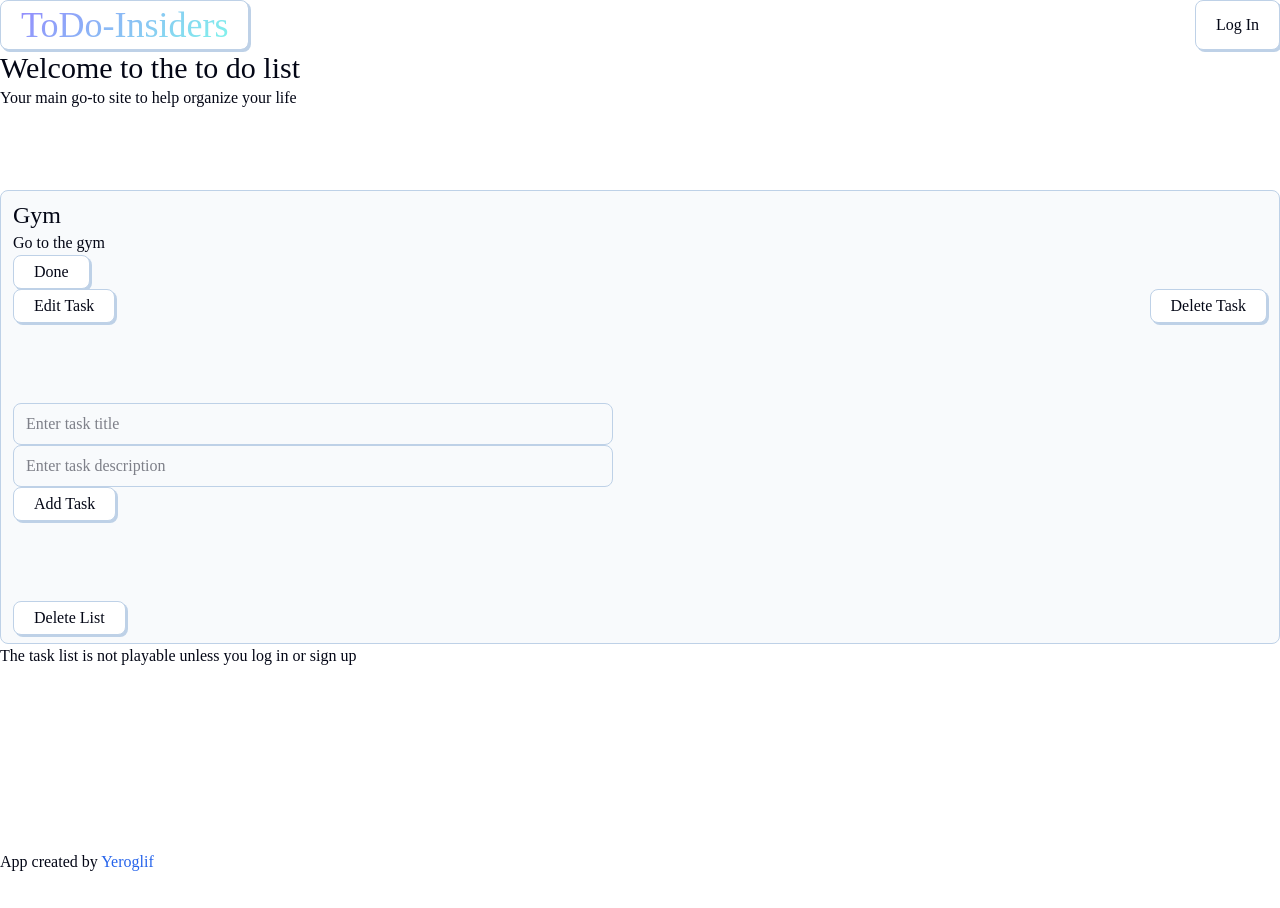
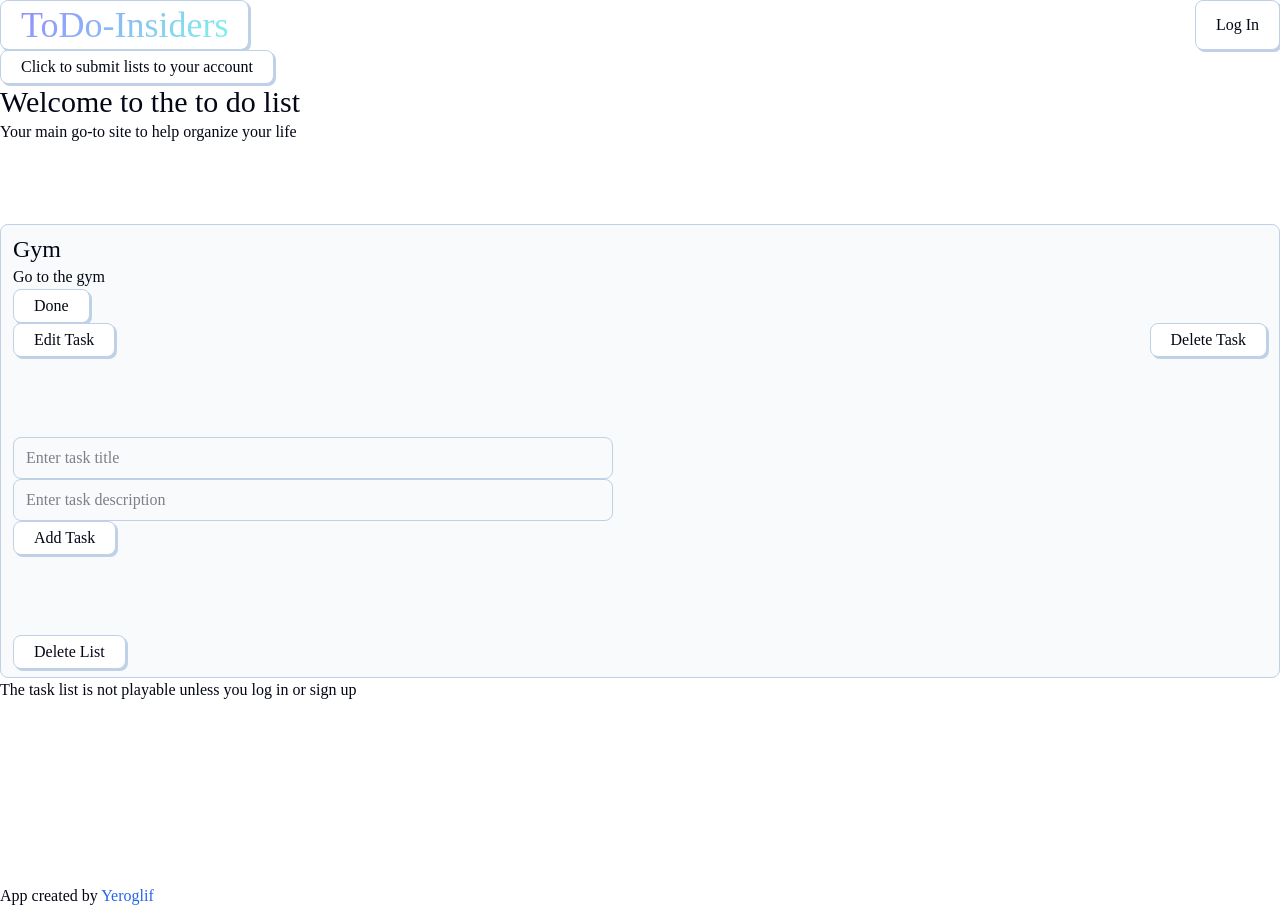
Before and after one commit to Yeroglif/to-do-app-insiders, a React (Vite) app: page / in a window 1280 px wide. Before the commit the page ends 874 px from the top, so only its background shows below. Built offline with nearby package versions, Linux system fonts and the light colour scheme; no server answers; a web font is replaced by a local one.

Commit message:
feat(Firebase): add logic to add data to the database

```diff
--- a/firebase.tsx
+++ b/firebase.tsx
@@ -1,7 +1,7 @@
 // Import the functions you need from the SDKs you need
 import { initializeApp } from "firebase/app";
-import { getAuth } from "firebase/auth/cordova";
-import { getFirestore } from "firebase/firestore/lite";
+import { getFirestore } from "firebase/firestore";
+import { getAuth } from "firebase/auth";
 
 // TODO: Add SDKs for Firebase products that you want to use
 // https://firebase.google.com/docs/web/setup#available-libraries
--- a/src/App.tsx
+++ b/src/App.tsx
@@ -1,9 +1,18 @@
+import { useState } from 'react';
 import Layout from './components/Layout'
 import TaskListContainer from './components/TaskListsContainer';
 import ToDoHero from './components/ToDoHero';
 import { useAuth } from './context/AuthContext';
+type Task = {
+  title: string;
+  description: string;
+  isDone: boolean;
+};
 
 function App() {
+  const [taskLists, setTaskLists] = useState<Task[][]>([
+      [{ title: "Task 1", description: "First task", isDone: false }],
+    ]);
   const { globalUser, globalData, isLoading } = useAuth();
   const isAuthenticated = !!globalUser;
   // const isData = globalData && !!Object.keys(globalData || {}).length;
@@ -11,9 +20,9 @@ function App() {
   return (
     <>
     {isLoading && <h2>Loading...</h2>}
-      <Layout>
+      <Layout taskLists={taskLists}  setTaskLists={setTaskLists}>
         {!isAuthenticated && <ToDoHero />}
-        {isAuthenticated && <TaskListContainer />}
+        {isAuthenticated && <TaskListContainer taskLists={taskLists}  setTaskLists={setTaskLists}/>}
       </Layout>
     </>
   )
--- a/src/components/Layout.tsx
+++ b/src/components/Layout.tsx
@@ -1,17 +1,28 @@
-import { useState } from "react";
+import { useEffect, useState } from "react";
 import Modal from "./Modal";
 import { useAuth } from "../context/AuthContext";
 import Authentication from "./Authentication";
-
+import { doc, setDoc } from "firebase/firestore";
+import { db } from "../../firebase";
+type Task = {
+  title: string;
+  description: string;
+  isDone: boolean;
+};
 type LayoutProps = {
   children: React.ReactNode;
+  taskLists: Task[][];
+  setTaskLists: (taskLists: Task[][]) => void;
 };
-export default function Layout({ children}: LayoutProps) {
+
+export default function Layout({ children, taskLists }: LayoutProps) {
   const [isShowModal, setIsShowModal] = useState(false);
-  const { globalUser, logOut } = useAuth();
+  const { globalData, setGlobalData, globalUser, logOut } = useAuth();
   const header = (
     <div className="flex flex-row justify-between">
-      <button className="text-gradient" onClick={() => {}}><h1>ToDo-Insiders</h1></button>
+      <button className="text-gradient" onClick={() => {}}>
+        <h1>ToDo-Insiders</h1>
+      </button>
       {!globalUser && (
         <button
           onClick={() => {
@@ -34,9 +45,45 @@ export default function Layout({ children}: LayoutProps) {
       </p>
     </div>
   );
+
+  async function handleDataSubmit() {
+    try {
+      console.log("db: ", db);
+
+      if (!db) {
+        throw new Error("Firestore db is not initialized.");
+      }
+      if (!globalUser?.uid) {
+        console.warn("User UID is missing.");
+        return;
+      }
+      const nowTime = Date.now();
+      const timestamp = nowTime;
+      const formattedTaskLists = taskLists.reduce((acc, list, index) => {
+        acc[`list_${index}`] = list;
+        return acc;
+      }, {} as Record<string, Task[]>);
+      const newData = {
+        list: formattedTaskLists,
+      };
+      const userRef = doc(db, "users", globalUser.uid);
+      await setDoc(userRef, { [timestamp]: newData }, { merge: true });
+      console.log("Data saved successfully!");
+    } catch (err) {
+      console.error(err);
+    }
+  }
+
   return (
     <div>
       {header}
+      <button
+        onClick={() => {
+          handleDataSubmit();
+        }}
+      >
+        Click to submit lists to your account
+      </button>
       {children}
       {isShowModal && (
         <Modal
--- a/src/components/TaskListsContainer.tsx
+++ b/src/components/TaskListsContainer.tsx
@@ -1,4 +1,3 @@
-import { useState } from "react";
 import TaskList from "./TaskList";
 import TaskListInput from "./TaskListInput";
 
@@ -7,10 +6,11 @@ type Task = {
   description: string;
   isDone: boolean;
 };
-export default function TaskListContainer() {
-  const [taskLists, setTaskLists] = useState<Task[][]>([
-    [{ title: "Task 1", description: "First task", isDone: false }],
-  ]);
+type TaskListsProps = {
+  taskLists: Task[][]
+  setTaskLists: (taskLists:Task[][]) => void
+};
+export default function TaskListContainer({taskLists, setTaskLists} : TaskListsProps) {
   function handleAddList(list: Task[]) {
     const newTaskLists = [...taskLists];
     newTaskLists.push(list);
--- a/src/context/AuthContext.tsx
+++ b/src/context/AuthContext.tsx
@@ -20,7 +20,6 @@ type AuthContextType = {
   logOut: () => Promise<void>;
 };
 
-// Fix 3: Provide a valid empty object instead of `null`
 const AuthContext = createContext<AuthContextType>({} as AuthContextType);
 
 export function useAuth() {
@@ -32,7 +31,7 @@ export function useAuth() {
 }
 
 export function AuthProvider({ children }: { children: React.ReactNode }) {
-  // Fix 1: Use a function for the initial value to avoid inference issues
+
   const [globalUser, setGlobalUser] = useState<User | null>(() => null);
   const [globalData, setGlobalData] = useState<{} | null>(null);
   const [isLoading, setIsLoading] = useState(false);
@@ -54,7 +53,7 @@ export function AuthProvider({ children }: { children: React.ReactNode }) {
   useEffect(() => {
     const unsubscribe = onAuthStateChanged(auth, async (user) => {
       console.log("CURRENT USER: ", user);
-      setGlobalUser(user as User | null); // Fix 2: Explicitly cast user
+      setGlobalUser(user as User | null);
 
       if (!user) {
         console.log("No active user");
@@ -74,7 +73,7 @@ export function AuthProvider({ children }: { children: React.ReactNode }) {
         }
         setGlobalData(firebaseData);
       } catch (err) {
-        console.log(err);
+        console.error(err);
       } finally {
         setIsLoading(false);
       }
```
